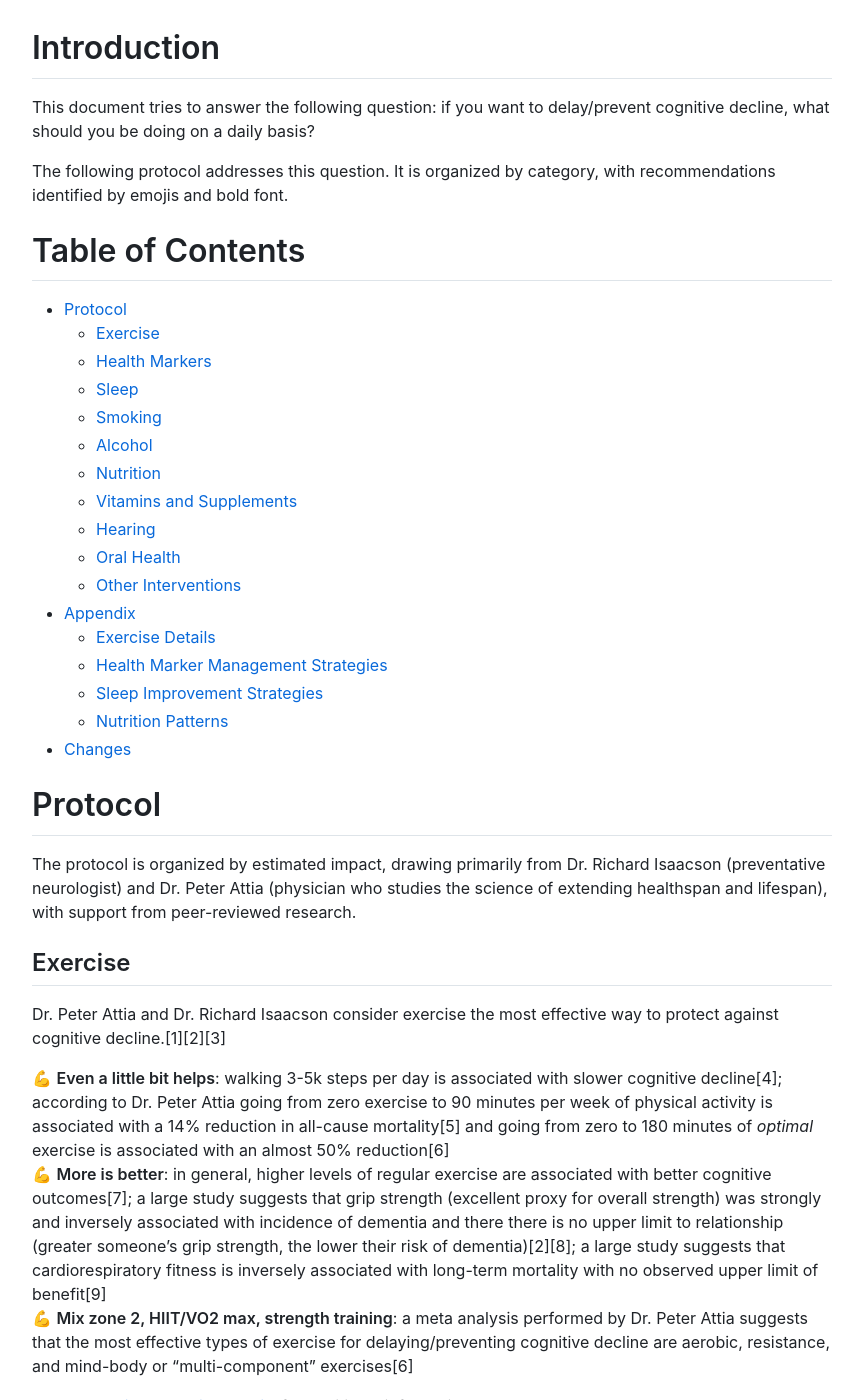
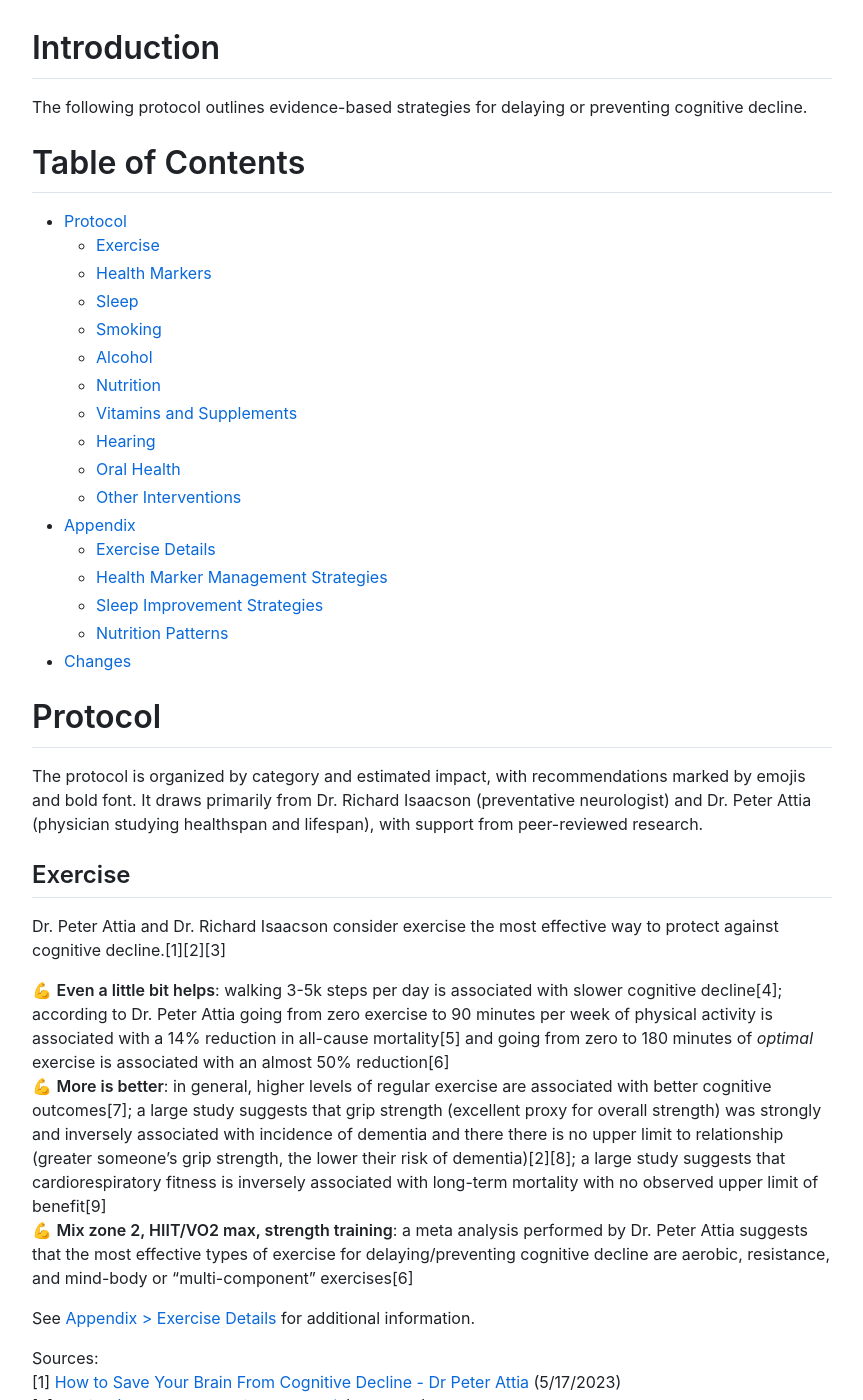
Before and after one commit to samtmartin/brainhealth, a Jekyll site: the page built from index.md, in a window 1280 px wide and 1400 px high. Shown: the whole window, without its empty margins (208-1071 px from the left). Built offline with Jekyll 4.4.1, drawn with Linux system fonts in a browser that asks for light colours; nearby versions of some CDN libraries; our own code applies the rules of GitHub Pages for plain Markdown files.

Commit message:
Simplify introduction.

```diff
--- a/index.md
+++ b/index.md
@@ -1,8 +1,6 @@
 # Introduction
 
-This document tries to answer the following question: if you want to delay/prevent cognitive decline, what should you be doing on a daily basis?
-
-The following protocol addresses this question. It is organized by category, with recommendations identified by emojis and bold font.
+The following protocol outlines evidence-based strategies for delaying or preventing cognitive decline.
 
 # Table of Contents
 
@@ -26,7 +24,7 @@ The following protocol addresses this question. It is organized by category, wit
 
 # Protocol
 
-The protocol is organized by estimated impact, drawing primarily from Dr. Richard Isaacson (preventative neurologist) and Dr. Peter Attia (physician who studies the science of extending healthspan and lifespan), with support from peer-reviewed research.
+The protocol is organized by category and estimated impact, with recommendations marked by emojis and bold font. It draws primarily from Dr. Richard Isaacson (preventative neurologist) and Dr. Peter Attia (physician studying healthspan and lifespan), with support from peer-reviewed research.
 
 ## Exercise
 
```
